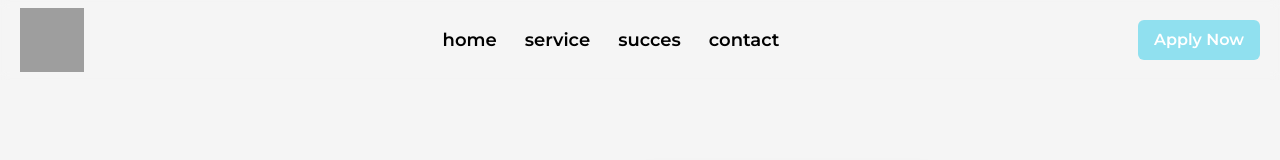
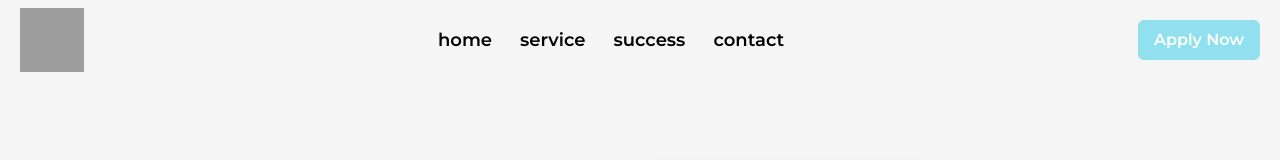
Before and after one commit to Btve/site, a Next.js app: page / in a window 1280 px wide. Shown: the top 160 px of the page. Built offline with nearby package versions, Linux system fonts and the light colour scheme; grey boxes are pictures that could not be loaded.

Commit message:
Add files via upload

```diff
--- a/components/ui/Navbar.tsx
+++ b/components/ui/Navbar.tsx
@@ -16,7 +16,7 @@ const navLinkA: NavLinkT[] = [
     link: "#service",
   },
   {
-    text: "succes",
+    text: "success",
     link: "#succes",
   },
   {
```
